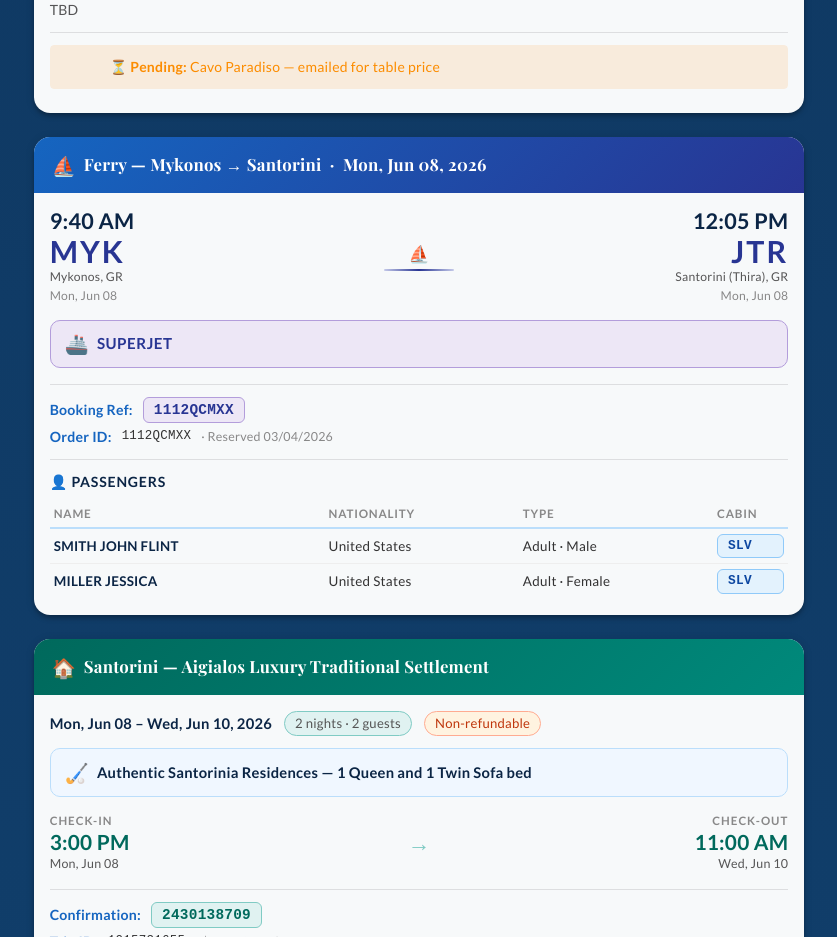
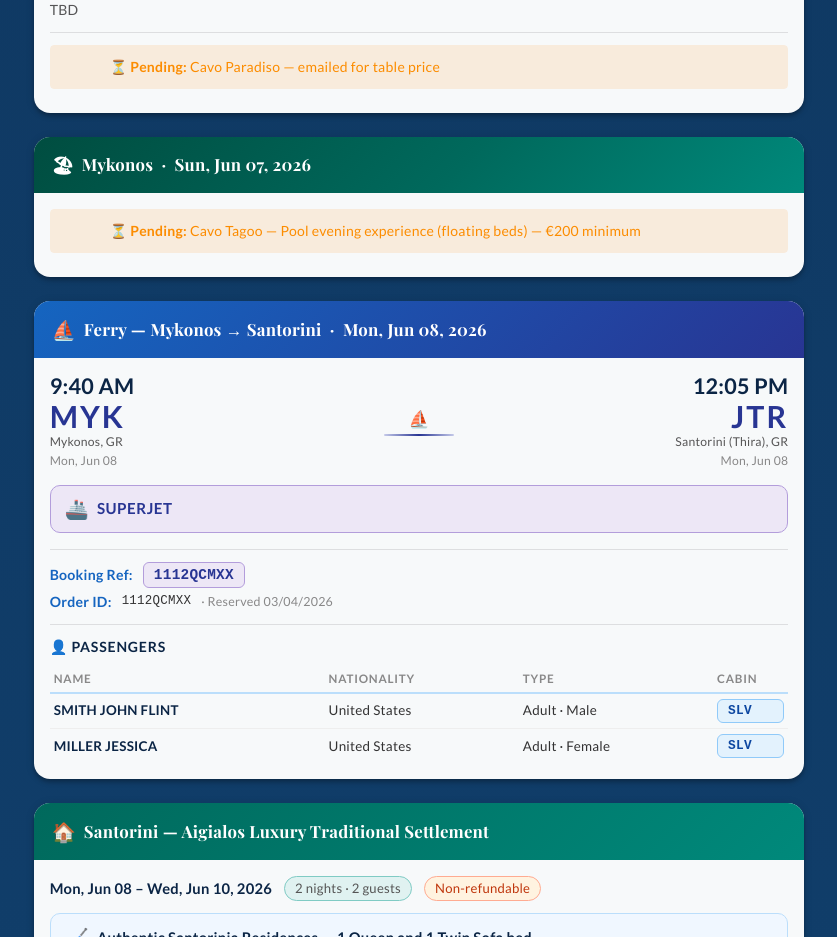
Before and after one commit to FlintShadey/Itenerary, a Vue app: page /#/ in a window 1280 px wide. Shown: the part 5600-6537 px from the top of the page, without its empty margins (221-1058 px from the left). Built offline with nearby package versions, Linux system fonts and the light colour scheme.

Commit message:
Add Jun 07 Mykonos card with Cavo Tagoo pending

```diff
--- a/src/views/Itinerary.vue
+++ b/src/views/Itinerary.vue
@@ -724,6 +724,21 @@
                 <!-- Pending -->
                 <v-alert type="warning" variant="tonal" density="compact" class="mb-2">
                   &#9203; <strong>Pending:</strong> Cavo Paradiso &mdash; emailed for table price
+                </v-alert>
+
+              </v-card-text>
+            </v-card>
+
+            <!-- Jun 07 — Mykonos Day -->
+            <v-card hover elevation="4" class="mb-6 itinerary-card">
+              <v-card-title class="card-header" style="background:linear-gradient(135deg,#004D40 0%,#00695C 55%,#00897B 100%)!important;color:#fff!important;">
+                <span class="card-header-icon">&#127958;</span>
+                Mykonos &nbsp;&middot;&nbsp; Sun, Jun 07, 2026
+              </v-card-title>
+              <v-card-text class="pa-4">
+
+                <v-alert type="warning" variant="tonal" density="compact" class="mb-2">
+                  &#9203; <strong>Pending:</strong> Cavo Tagoo &mdash; Pool evening experience (floating beds) &mdash; €200 minimum
                 </v-alert>
 
               </v-card-text>
```
